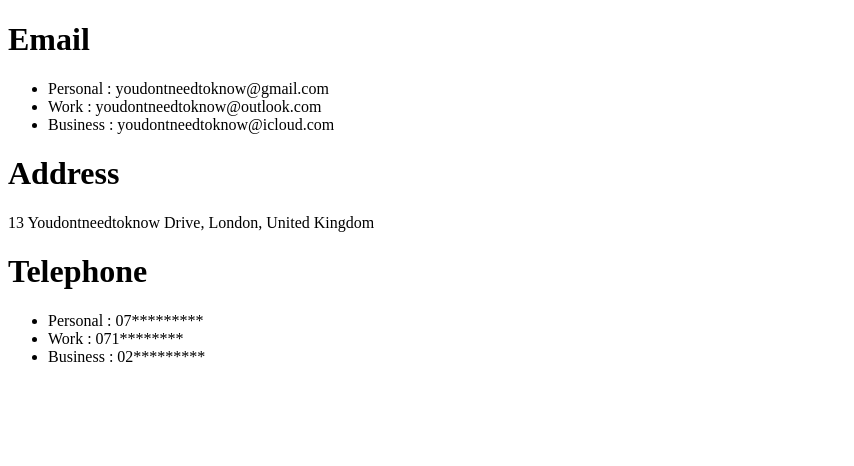
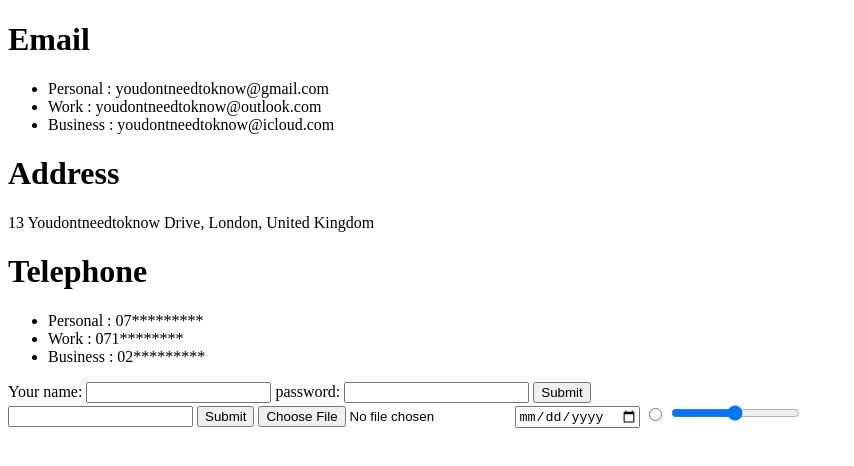
Before and after one commit to mcaiox/WDBC, a plain HTML site: page Web Development/HTML Personal Site/contact-me.html in a window 1280 px wide. Shown: the whole page, without its empty margins (0-854 px from the left). Drawn offline with Linux system fonts and the light colour scheme.

Commit message:
further updates

```diff
--- a/Web Development/HTML Personal Site/contact-me.html
+++ b/Web Development/HTML Personal Site/contact-me.html
@@ -19,5 +19,22 @@
       <li>Work : 071********</li>
       <li>Business : 02*********</li>
     </ul>
+    <form class="" action="index.html" method="post">
+      <label>Your name:</label>
+      <input type="text" />
+      <!-- <input type="color" /> -->
+      <label>password:</label>
+      <input type="password" />
+      <input type="submit" />
+    </form>
+
+    <form>
+      <input type="text" />
+      <input type="submit" />
+      <input type="file" />
+      <input type="date" />
+      <input type="radio" />
+      <input type="range" />
+    </form>
   </body>
 </html>
```
